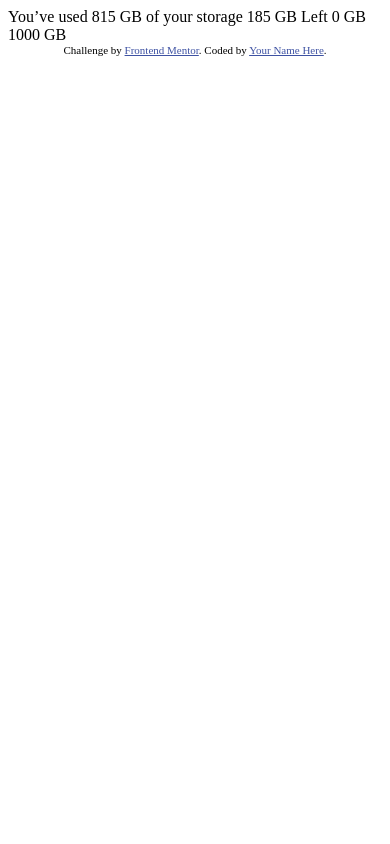
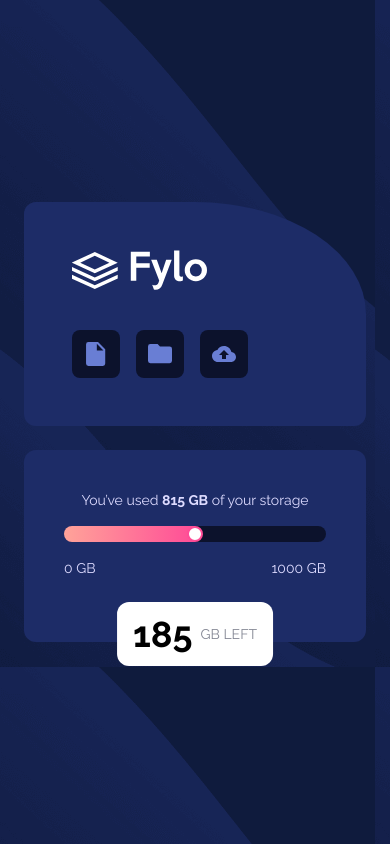
Before and after one commit to GrahamTheobald/fylo-data-storage-component-master, a website: page index.html in a window 390 px wide. Drawn offline with Linux system fonts and the light colour scheme.

Commit message:
mobile view

```diff
--- /dev/null
+++ b/css/input.css
@@ -0,0 +1,41 @@
+@import url('https://fonts.googleapis.com/css2?family=Raleway:wght@400;700&display=swap');
+
+@tailwind base;
+@tailwind components;
+@tailwind utilities;
+
+[data-range] {
+    -webkit-appearance: none;  /* Override default CSS styles */
+    appearance: none;
+    height: 1rem;
+    background-color: hsl(229, 57%, 11%);
+    background-size: 50%;
+    background-repeat: no-repeat;
+}
+
+[data-range]::-webkit-slider-thumb {
+    -webkit-appearance: none;
+    appearance: none;
+    width: 1rem;
+    height: 1rem;
+    border-radius: 50%;
+    background: white;
+    border: 2px solid hsl(335, 100%, 65%);
+    cursor: pointer;
+  }
+
+  [data-range]::-moz-range-thumb {
+    width: 1rem;
+    height: 1rem;
+    border-radius: 50%;
+    background: white;
+    border: 2px solid hsl(335, 100%, 65%);
+
+    cursor: pointer;
+  }
+
+  .rabbit {
+    height: 100px;
+    width: 100%;
+    background: linear-gradient(red to blue);
+  }
--- a/index.html
+++ b/index.html
@@ -5,27 +5,41 @@
   <meta name="viewport" content="width=device-width, initial-scale=1.0"> <!-- displays site properly based on user's device -->
 
   <link rel="icon" type="image/png" sizes="32x32" href="./images/favicon-32x32.png">
+  <link rel="stylesheet" href="css/styles.css">
+  <title>Frontend Mentor | Fylo data storage component</title>
+</head>
+<body class=" font-Raleway p-6 min-h-screen flex flex-col gap-6 justify-center items-center bg-[url('../images/bg-mobile.png')]">
+  <div class=" w-full p-12 bg-DarkBlue rounded-xl rounded-tr-boom">
+    <img src="./images/logo.svg" alt="logo">
+    <div class=" mt-10 flex items-center gap-4">
+      <div class=" bg-VeryDarkBlue flex justify-center items-center p-3 h-12 w-12 rounded-lg">
+        <img src="./images/icon-document.svg" alt="document">
+      </div>
+      <div class=" bg-VeryDarkBlue flex justify-center items-center p-3 h-12 w-12 rounded-lg">
+        <img src="./images/icon-folder.svg" alt="folder">
+      </div>
+      <div class=" bg-VeryDarkBlue flex justify-center items-center p-3 h-12 w-12 rounded-lg">
+        <img src="./images/icon-upload.svg" alt="upload">
+      </div>
+    </div>
+  </div>
 
-  <title>Frontend Mentor | Fylo data storage component</title>
-
-  <!-- Feel free to remove these styles or customise in your own stylesheet 👍 -->
-  <style>
-    .attribution { font-size: 11px; text-align: center; }
-    .attribution a { color: hsl(228, 45%, 44%); }
-  </style>
-</head>
-<body>
-
-  You’ve used 815 GB of your storage
-
-  185 GB Left
-
-  0 GB
-  1000 GB
-
-  <div class="attribution">
-    Challenge by <a href="https://www.frontendmentor.io?ref=challenge" target="_blank">Frontend Mentor</a>.
-    Coded by <a href="#">Your Name Here</a>.
+  <div class=" w-full p-10 bg-DarkBlue rounded-xl text-sm relative">
+    <p class=" text-PaleBlue text-center">
+      You’ve used <span class=" font-bold">815 GB</span> of your storage
+    </p>
+    <input type="range" data-range class=" w-full my-4 rounded-lg bg-gradient-to-r from-Gradient1 to-Gradient2">
+    <div class=" flex justify-between text-PaleBlue mb-6">
+      <p class=" font-Raleway">
+        0 GB
+      </p>
+      <p>
+        1000 GB
+      </p>
+    </div >
+    <div class=" absolute left-1/2 -translate-x-1/2 bg-white px-4 py-3 rounded-xl flex gap-2 items-center">
+      <p class=" text-4xl font-bold">185</p> <p class=" uppercase text-GrayishBlue">GB Left</p>
+    </div>
   </div>
 </body>
 </html>
--- /dev/null
+++ b/tailwind.config.js
@@ -0,0 +1,23 @@
+/** @type {import('tailwindcss').Config} */
+module.exports = {
+  content: ["index.html"],
+  theme: {
+    extend: {
+        colors: {
+            PaleBlue: "hsl(243, 100%, 93%)",
+            GrayishBlue: "hsl(229, 7%, 55%)",
+            DarkBlue: "hsl(228, 56%, 26%)",
+            VeryDarkBlue: "hsl(229, 57%, 11%)",
+            Gradient1: "hsl(6, 100%, 80%)",
+            Gradient2: "hsl(335, 100%, 65%)",
+        },
+        fontFamily: {
+          "Raleway": ['Raleway'],
+        },
+        borderRadius: {
+          "boom": "50%",
+        }
+    },
+  },
+  plugins: [],
+}
```
Also changed, not shown: package.json (added, +23 -0 lines), css/styles.css (added), 2 other files.
